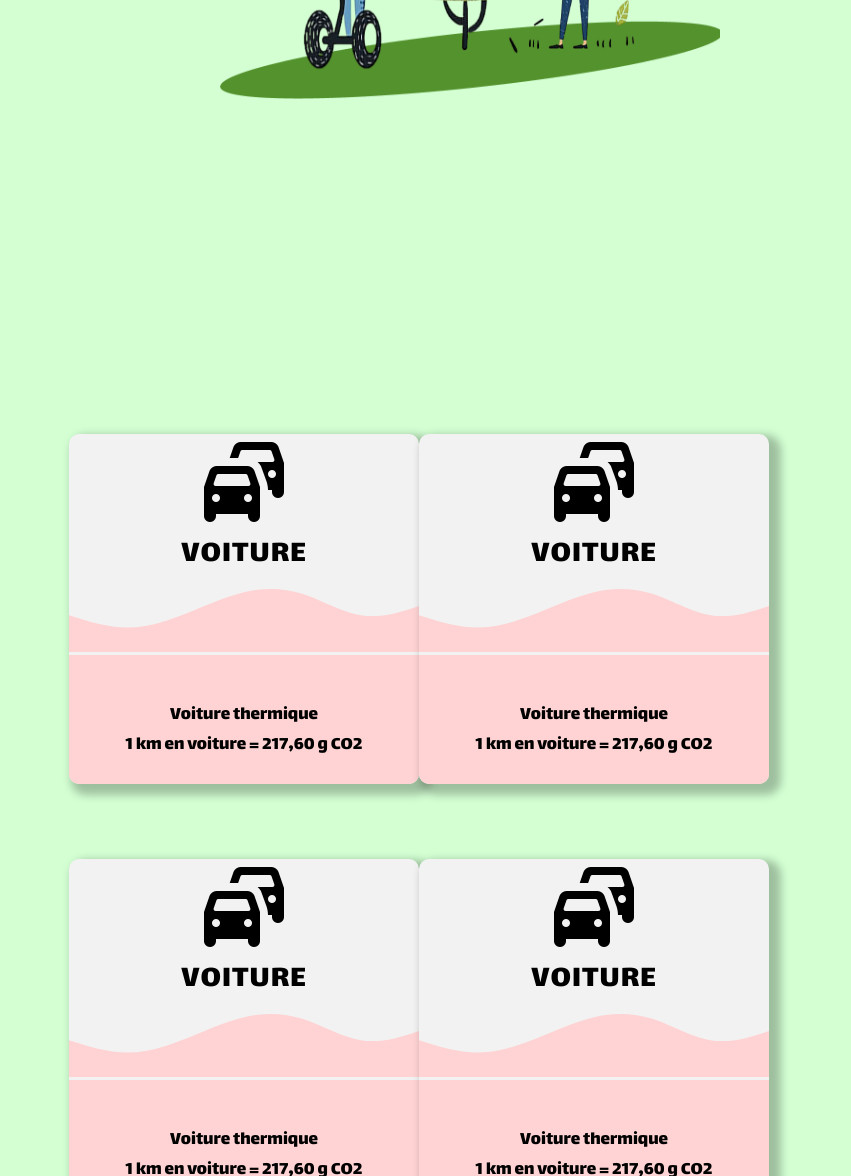
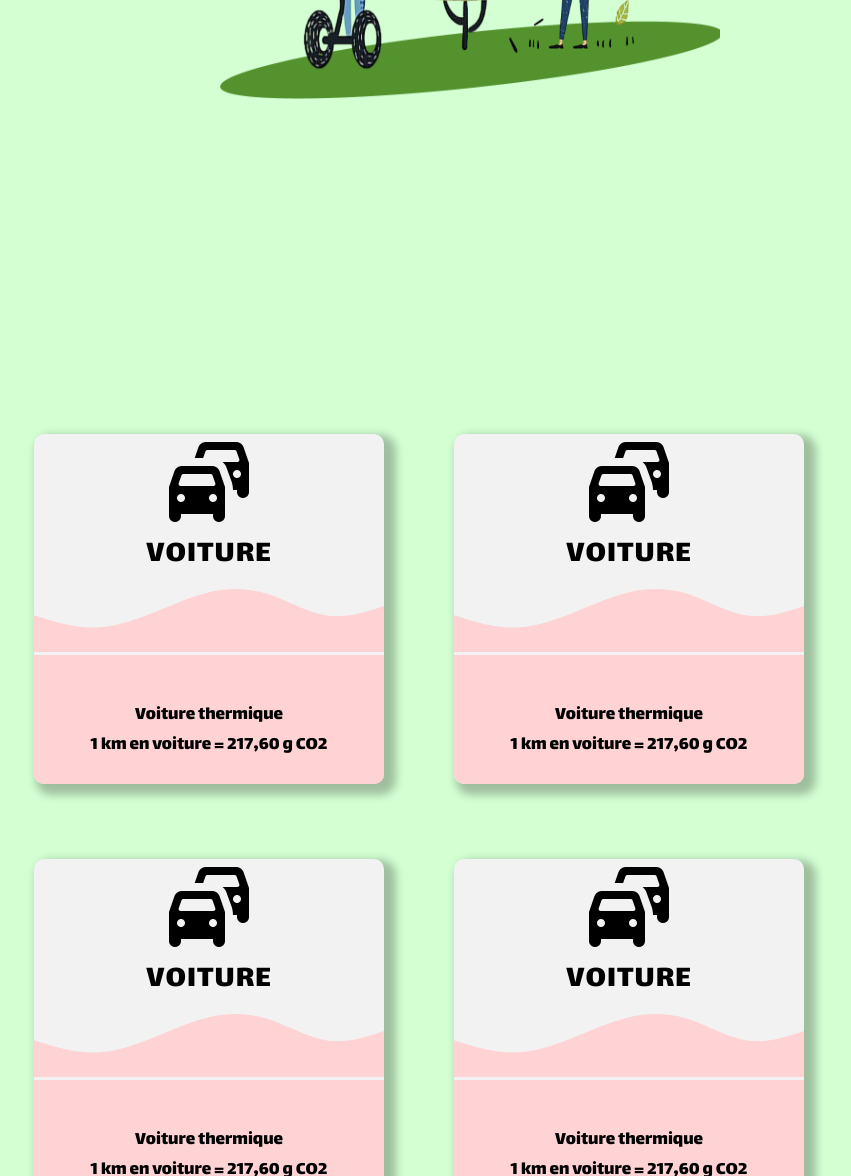
Before and after one commit to ArthurA33/EcoTransit, a React (Vite) app: page / in a window 1024 px wide. Shown: the part 669-1845 px from the top of the page, without its empty margins (93-944 px from the left). Built offline with nearby package versions, Linux system fonts and the light colour scheme.

Commit message:
card home responsive

```diff
--- a/src/style/home.scss
+++ b/src/style/home.scss
@@ -66,7 +66,7 @@ body {
 }
 .parent-cards {
     display: grid;
-    grid-template-columns: repeat(3, 30%);
+    grid-template-columns: repeat(3, 35%);
     padding: 10px;
     margin: 25px auto 25px auto;
     justify-items: center;
@@ -171,7 +171,7 @@ body {
 @media screen and (min-width: 769px) and (max-width: 1024px) {
     /* Styles pour les écrans entre 769px et 1024px */
     .parent-cards {
-        grid-template-columns: repeat(2, 50%);
+        grid-template-columns: repeat(2, 60%);
     }
     .landing {
         display: grid;
```
